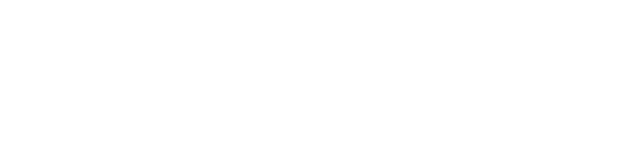
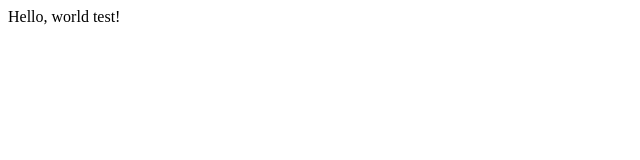
Before and after one commit to 2betafactor/sample_website, a plain HTML site: page index.html in a window 1280 px wide. Shown: the whole page, without its empty margins (0-640 px from the left). Drawn offline with Linux system fonts and the light colour scheme.

```diff
--- a/index.html
+++ b/index.html
@@ -4,5 +4,6 @@
     <meta charset="utf-8">
   </head>
   <body>
+    <p>Hello, world test! </p>
   </body>
 </html>
```
